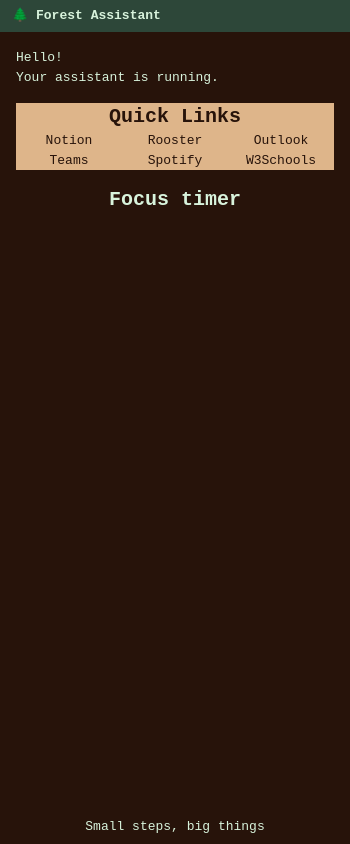
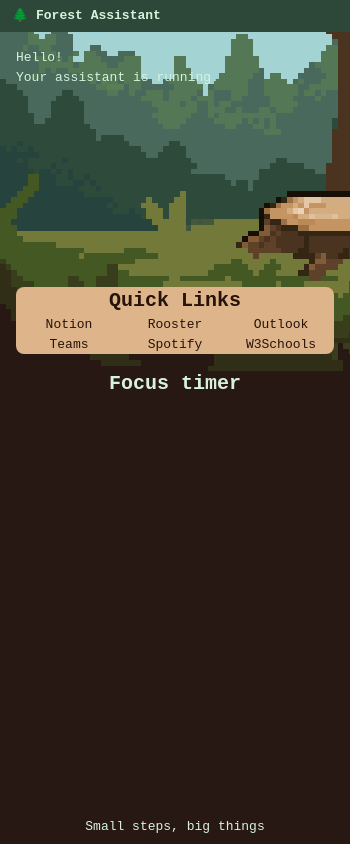
Before and after one commit to MarGreenDev/forest-assistant, an Electron app: page index.html in a window 350 px wide. Drawn offline with nearby package versions, Linux system fonts and the light colour scheme; no server answers.

Commit message:
add background

```diff
--- a/index.html
+++ b/index.html
@@ -1,26 +1,27 @@
-<!DOCTYPE html>
+<!doctype html>
 <html>
-
   <head>
-    <meta charset="UTF-8">
+    <meta charset="UTF-8" />
     <title>Forest Assistant</title>
-    <link rel="stylesheet" href="style.css">
+    <link rel="stylesheet" href="style.css" />
     <script src="https://cdn.jsdelivr.net/npm/@tailwindcss/browser@4"></script>
   </head>
 
   <body class="min-h-screen flex flex-col">
-
     <div id="titlebar" class="font-bold">
       <span>🌲 Forest Assistant</span>
     </div>
 
     <main class="flex-1">
+
+      <div  class="mb-50">
       <h1>Hello!</h1>
       <p>Your assistant is running.</p>
+      </div>
 
       <!-- quick links -->
 
-        <div class="bg-[#deb58a] text-center my-4 text-[#27130a]">
+      <div class="bg-[#deb58a] text-center my-4 text-[#27130a] rounded-lg">
         <h2 class="text-xl font-bold">Quick Links</h2>
         <div class="grid grid-cols-3">
           <a id="notion" class="cursor-pointer">Notion</a>
@@ -37,7 +38,6 @@
       <div id="focustimer-container" class="text-center">
         <h2 class="text-xl font-bold">Focus timer</h2>
       </div>
-
     </main>
 
     <footer class="text-center py-2">
@@ -46,5 +46,4 @@
 
     <script src="renderer.js"></script>
   </body>
-
 </html>
--- a/style.css
+++ b/style.css
@@ -1,7 +1,10 @@
 body {
     margin: 0;
     font-family: monospace;
-    background: #27130a;
+    background-image: url(img/app-bg1.png);
+    background-repeat: no-repeat;
+    background-size: cover;
+    image-rendering: pixelated;
     color: #d8f3dc;
 }
 
```
Also changed, not shown: img/app-bg1.png (added). Lines whose indentation alone changed are shown as unchanged.
